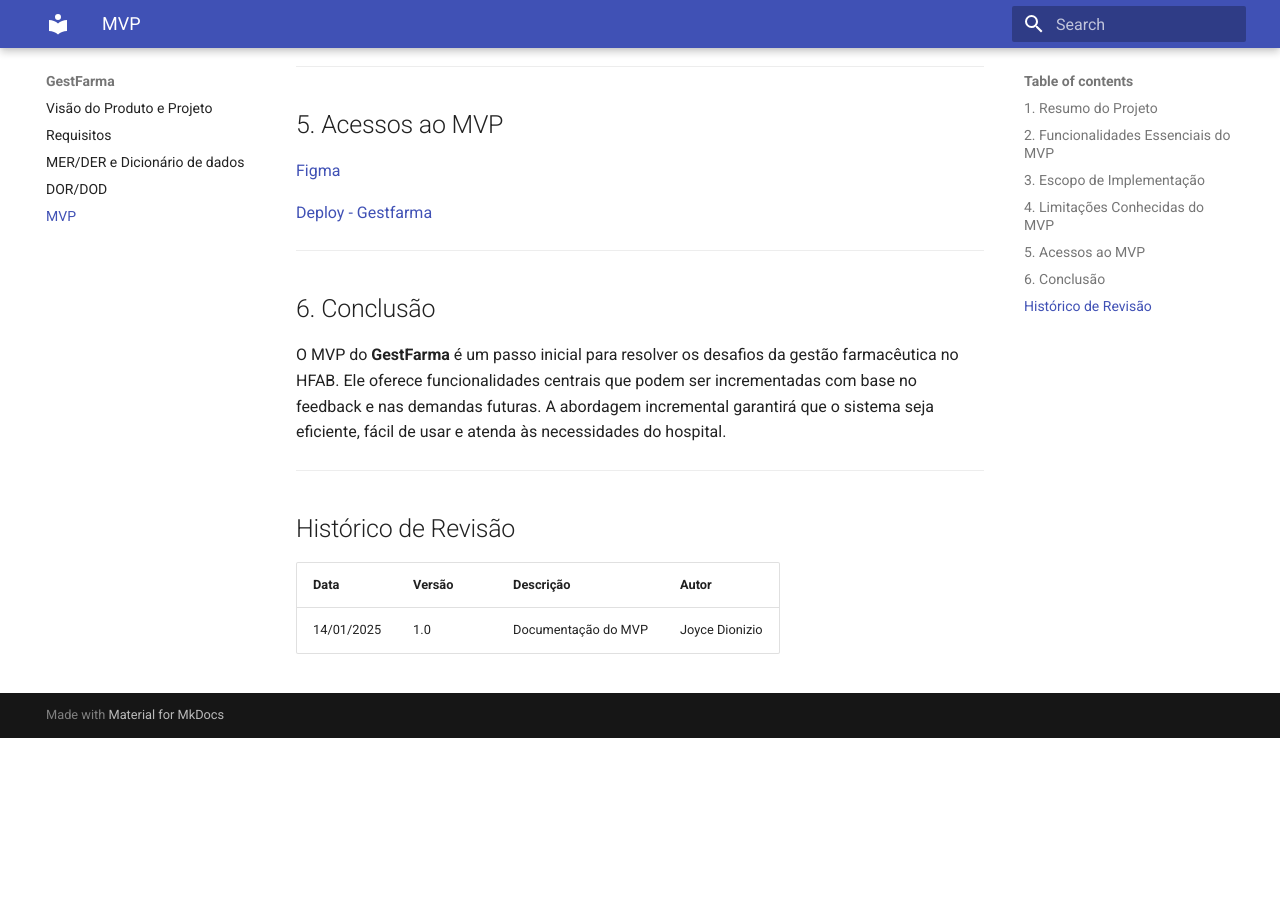
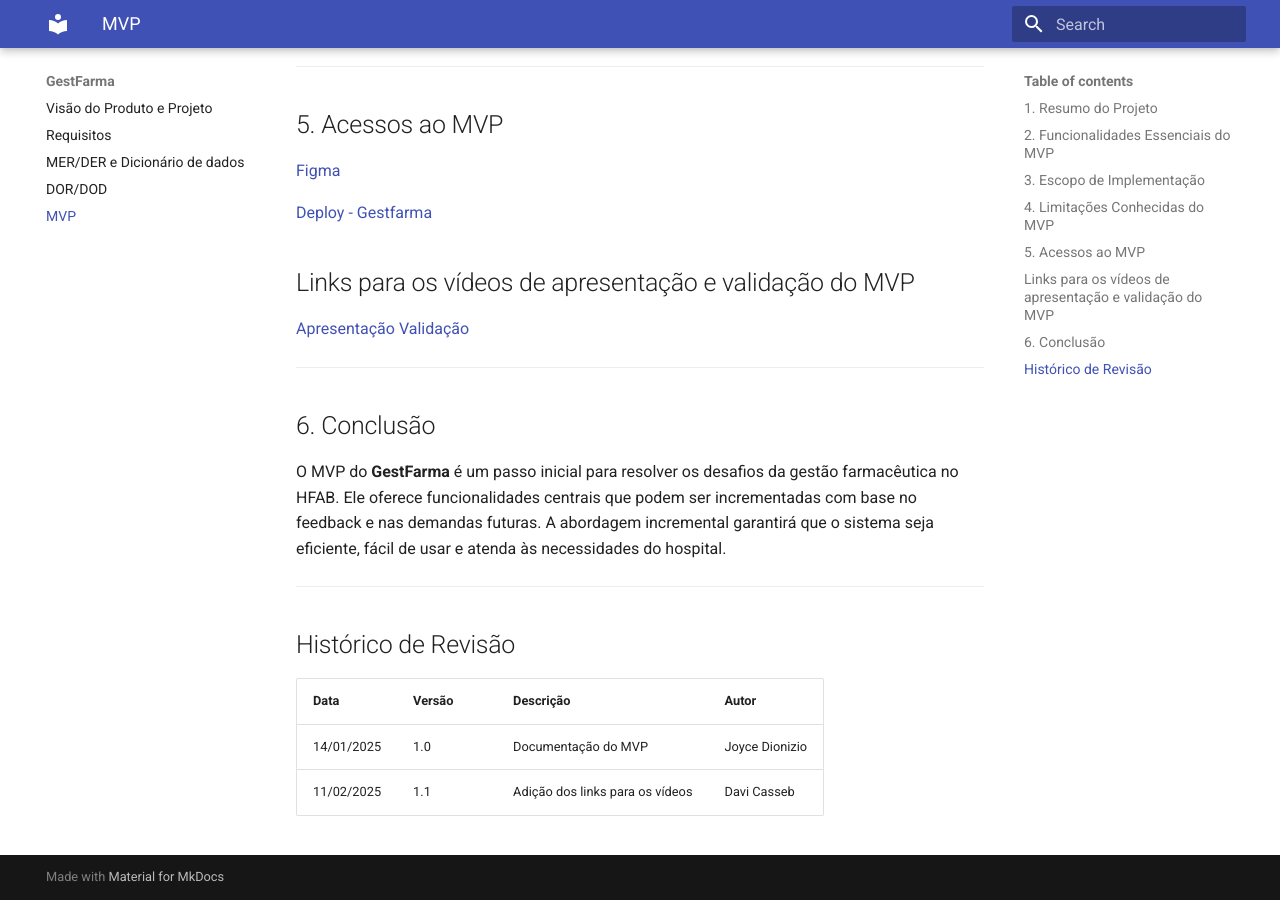
Before and after one commit to FGA-REQ/2024.2-Requisitores, an MkDocs documentation site: the page built from docs/visao-projeto-produto/mvp.md, in a window 1280 px wide and 900 px high, scrolled down 1596 px. Built offline with MkDocs 1.6.1 and Material for MkDocs 9.7.7, drawn with Linux system fonts in a browser that asks for light colours; before the commit the page ends 2334 px from its top, so only the background shows below that.

Commit message:
Adição dos links dos vídeos

```diff
--- a/docs/visao-projeto-produto/mvp.md
+++ b/docs/visao-projeto-produto/mvp.md
@@ -48,6 +48,9 @@
 
 [Deploy - Gestfarma](https://gestfarma-1bba0ecf6316.herokuapp.com/login)
 
+## Links para os vídeos de apresentação e validação do MVP
+[Apresentação](https://youtu.be/EzzUxN7gFM4)
+[Validação]()
 ---
 
 ## 6. Conclusão
@@ -61,3 +64,4 @@
 | **Data**       | **Versão** | **Descrição**                                                     | **Autor**                                                                                      |
 |----------------|------------|-------------------------------------------------------------------|------------------------------------------------------------------------------------------------|
 | 14/01/2025     | 1.0        | Documentação do MVP | Joyce Dionizio |
+| 11/02/2025     | 1.1        | Adição dos links para os vídeos | Davi Casseb |
```
